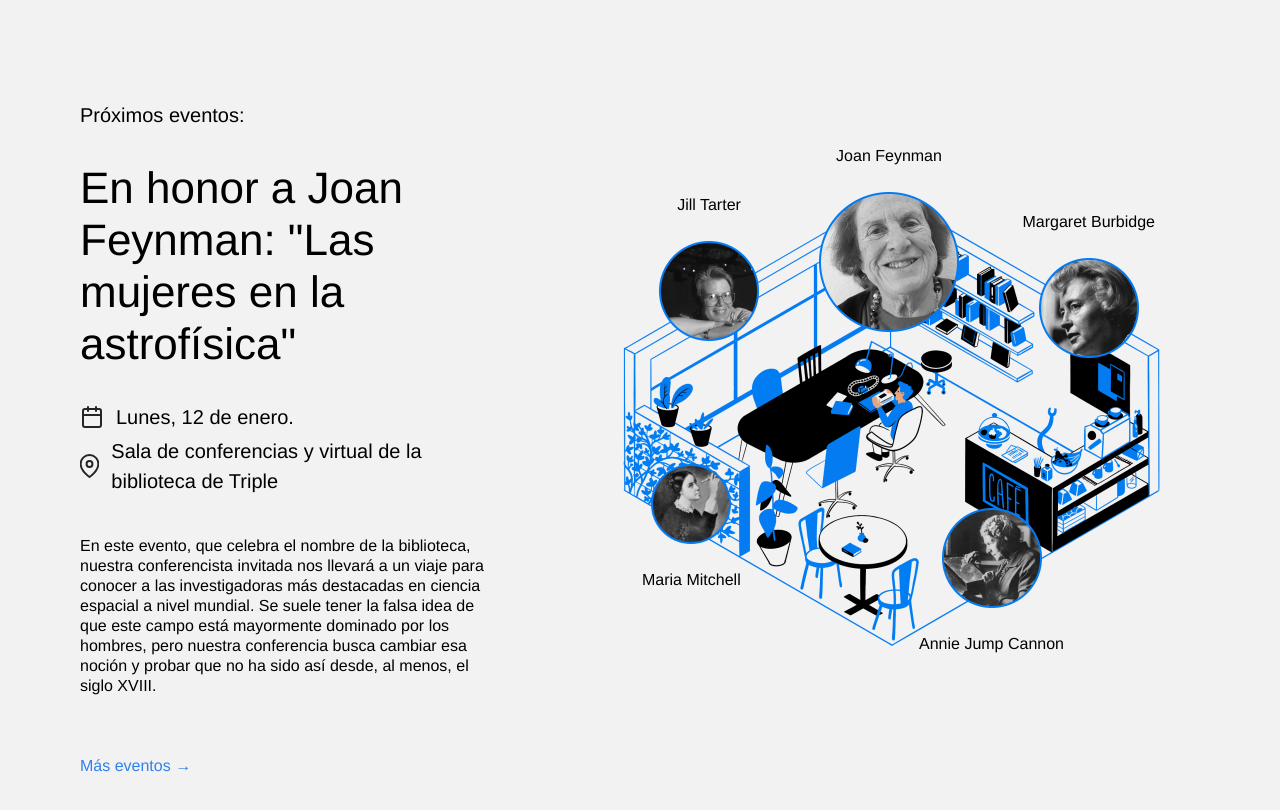
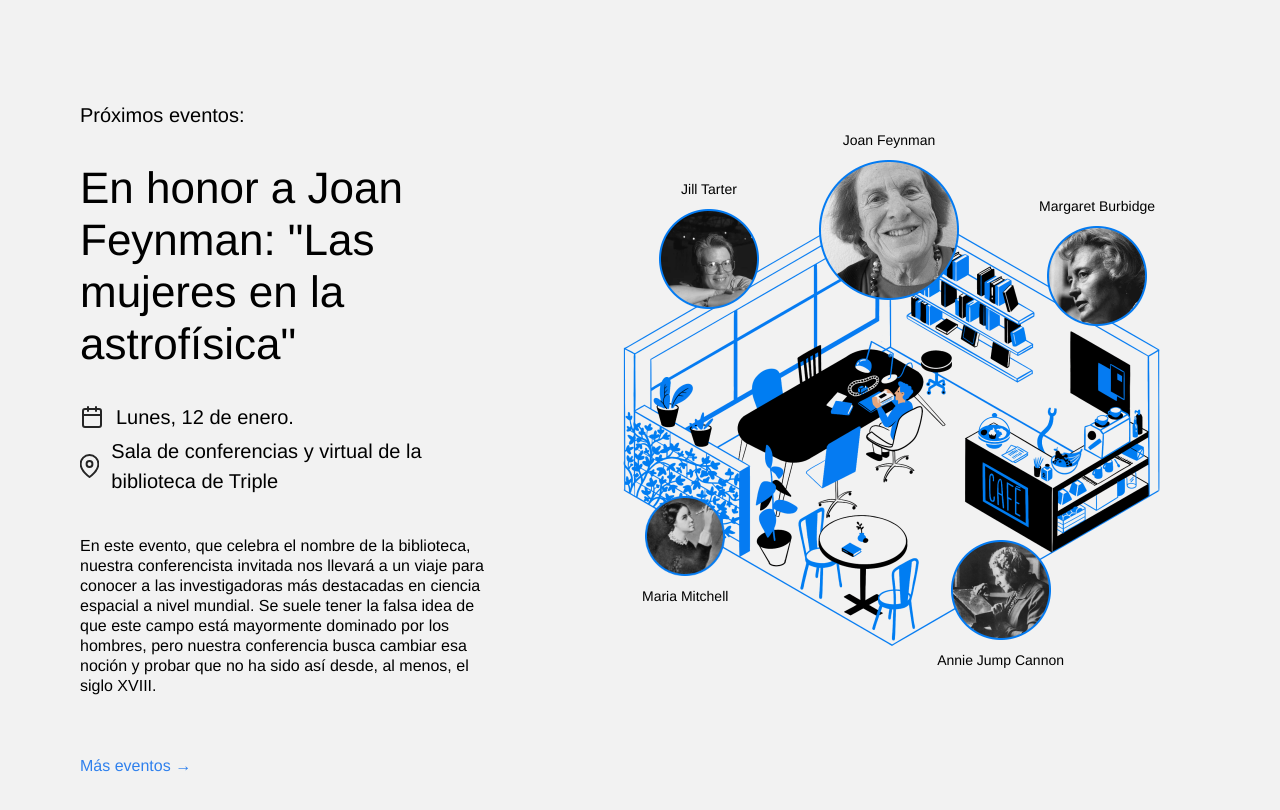
Before and after one commit to ItzelSerna/wen_project_library_es, a plain HTML site: page index.html in a window 1280 px wide. Shown: the part 800-1610 px from the top of the page. Drawn offline with Linux system fonts and the light colour scheme; files whose address does not match are found by name.

Commit message:
arreglar clase person__caption

```diff
--- a/index.html
+++ b/index.html
@@ -97,7 +97,7 @@
               class="events__image"
             />
             <div class="person person_name_feynman">
-              <p class="person_caption">Joan Feynman</p>
+              <p class="person__caption">Joan Feynman</p>
               <img
                 src="images/person_feynman.png"
                 alt="Picture of Joan Feynman"
@@ -105,7 +105,7 @@
               />
             </div>
             <div class="person person_name_burbidge">
-              <p class="person_caption">Margaret Burbidge</p>
+              <p class="person__caption">Margaret Burbidge</p>
               <img
                 src="images/person_burbidge.png"
                 alt="Picture of Margaret Burbidge"
@@ -118,7 +118,7 @@
                 alt="Picture of Annie Jump Cannon"
                 class="person__image person__image_size_m"
               />
-              <p class="person_caption">Annie Jump Cannon</p>
+              <p class="person__caption">Annie Jump Cannon</p>
             </div>
             <div class="person person_name_mitchell">
               <img
@@ -126,10 +126,10 @@
                 alt="Picture of Maria Mitchell"
                 class="person__image person__image_size_s"
               />
-              <p class="person_caption">Maria Mitchell</p>
+              <p class="person__caption">Maria Mitchell</p>
             </div>
             <div class="person person_name_tarter">
-              <p class="person_caption">Jill Tarter</p>
+              <p class="person__caption">Jill Tarter</p>
               <img
                 src="images/person_tarter.png"
                 alt="Picture of Jill Tarter"
```
